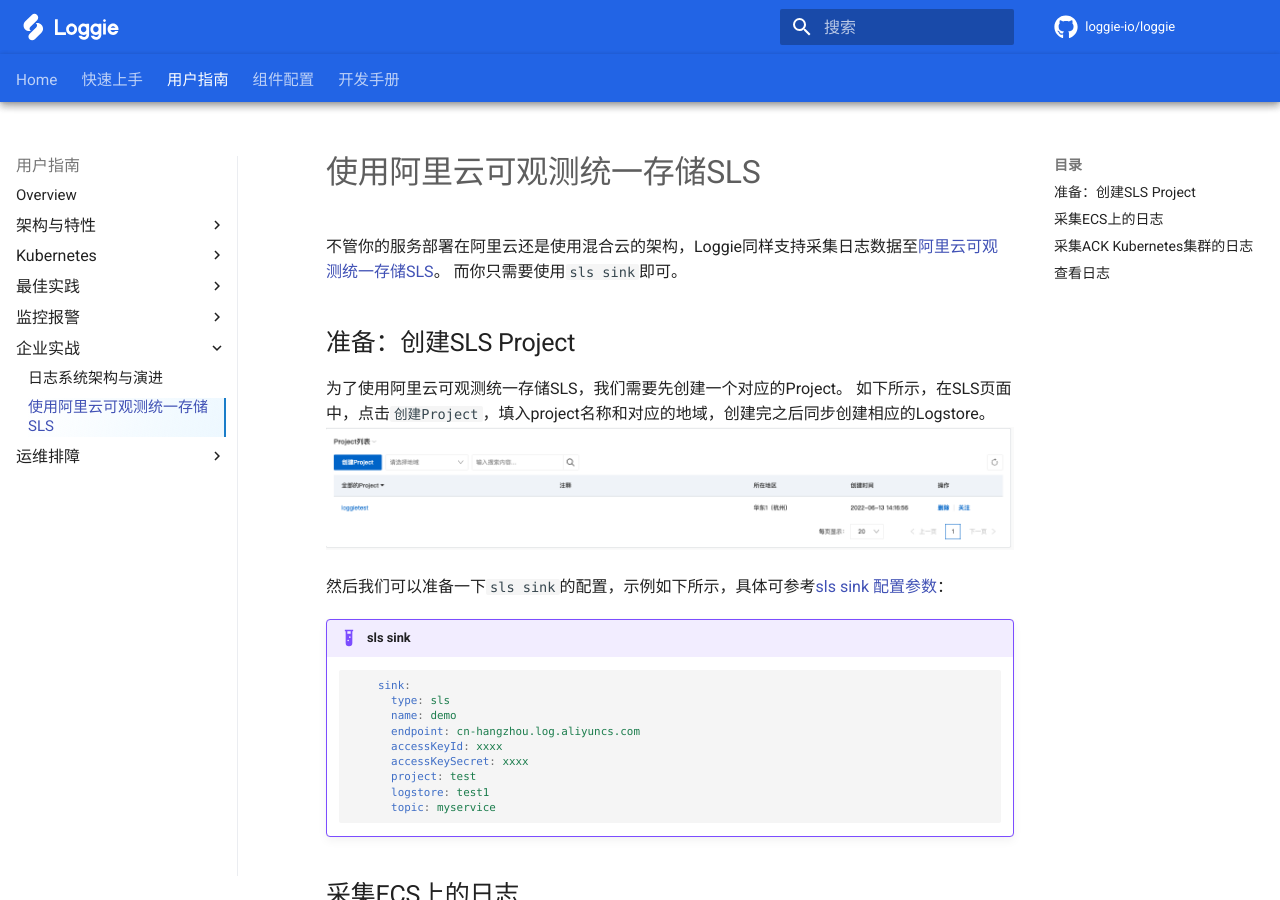
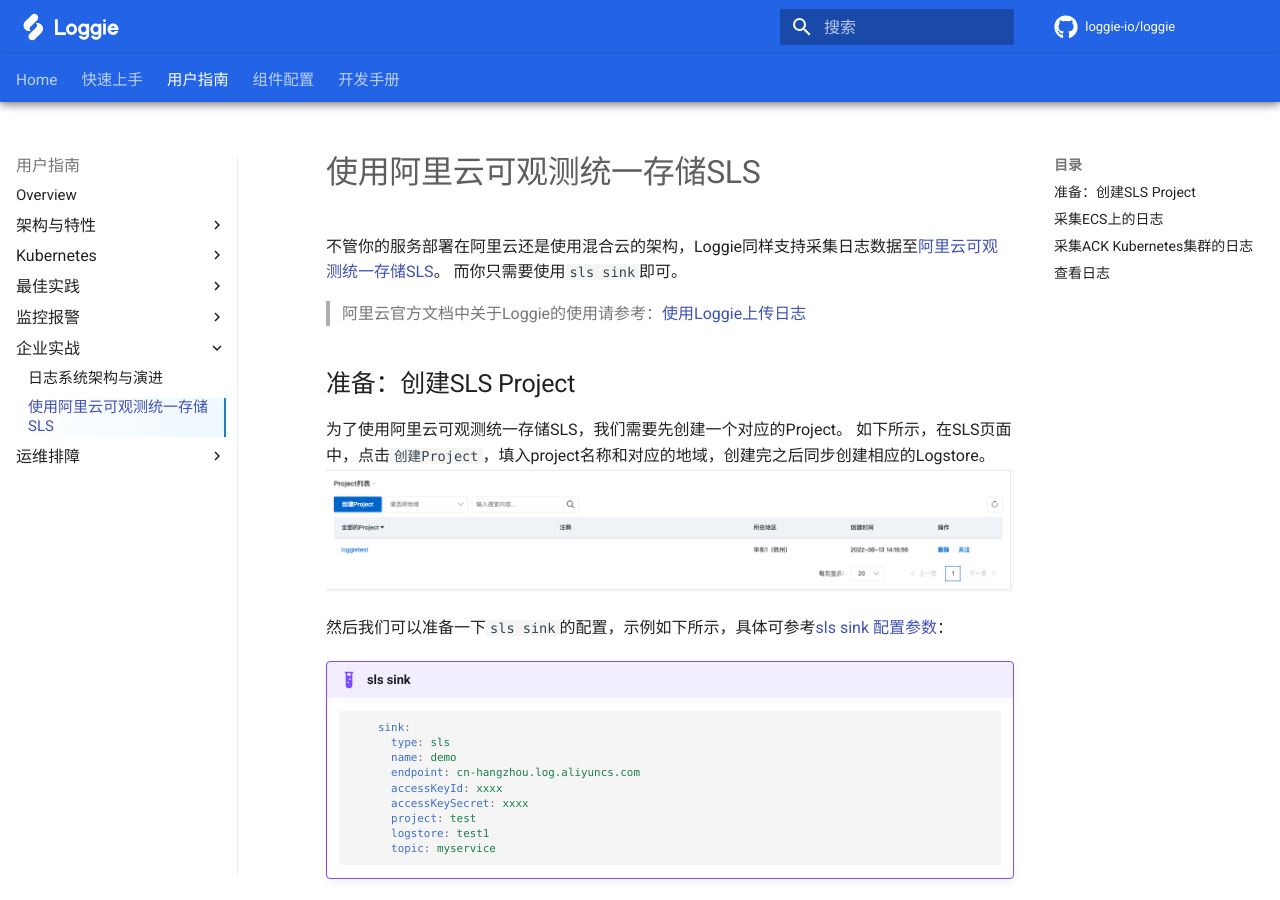
Before and after one commit to loggie-io/docs, an MkDocs documentation site: the page built from docs/user-guide/enterprise-practice/sls.md, in a window 1280 px wide and 900 px high. Built offline with MkDocs 1.6.1 and Material for MkDocs 9.7.7, drawn with Linux system fonts in a browser that asks for light colours; some web fonts are replaced; comment, search, counter and statistics services are not loaded.

Commit message:
Update sls.md (#76)

```diff
--- a/docs/user-guide/enterprise-practice/sls.md
+++ b/docs/user-guide/enterprise-practice/sls.md
@@ -2,6 +2,8 @@
 
 不管你的服务部署在阿里云还是使用混合云的架构，Loggie同样支持采集日志数据至[阿里云可观测统一存储SLS](https://www.aliyun.com/product/sls)。
 而你只需要使用`sls sink`即可。
+
+> 阿里云官方文档中关于Loggie的使用请参考：[使用Loggie上传日志](https://help.aliyun.com/document_detail/434306.htm)
 
 
 ## 准备：创建SLS Project
```
